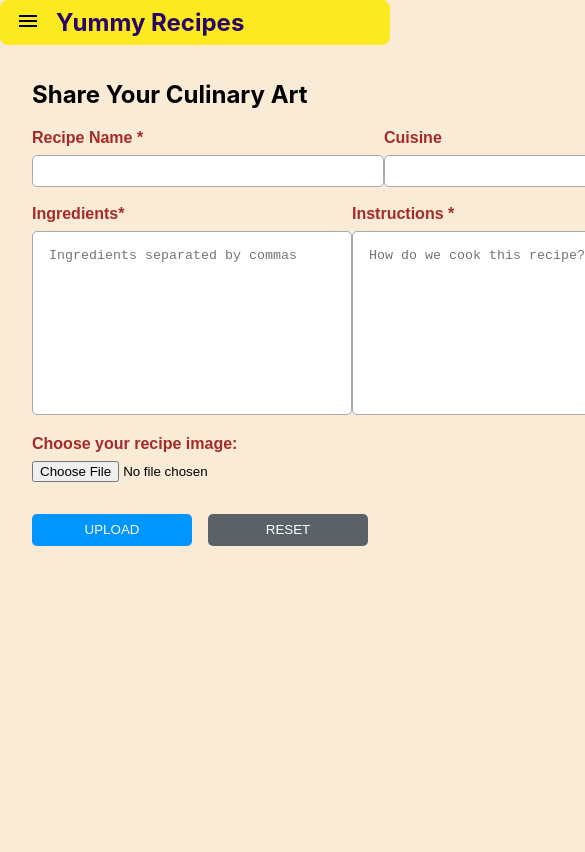
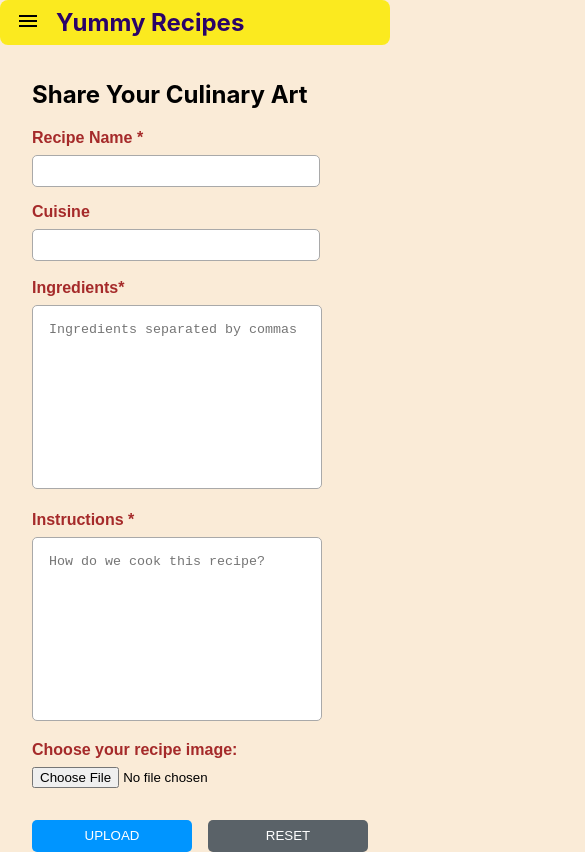
Before and after one commit to rjtbansal/YummyRecipes, a React (Create React App) app in the folder client/: page /upload in a window 390 px wide. Shown: the top 852 px of the page, 585 px wide, since content can reach past the window. Built offline with nearby package versions, Linux system fonts and the light colour scheme.

Commit message:
styled upload recipes page as per mobile and tablet

```diff
--- a/client/src/pages/UploadRecipes/UploadRecipes.js
+++ b/client/src/pages/UploadRecipes/UploadRecipes.js
@@ -66,7 +66,7 @@ export default class UploadRecipes extends React.Component {
             return <Redirect to= {this.state.redirect} />
         }
         return <div className="upload-recipes">
-            <h2>
+            <h2 className="upload-recipes__title">
                 Share Your Culinary Art
             </h2>
             <form method="post" onSubmit = {
@@ -98,8 +98,10 @@ export default class UploadRecipes extends React.Component {
                     <label className="upload-recipes__label" htmlFor="image">Choose your recipe image:</label>
                     <input type="file" name="file" onChange= { e => {this.onChangeImageHandler(e)} } />
                 </div>
-                <button type="submit" className="upload-recipes--upload upload-recipes__button">UPLOAD</button>
-                <button type="reset" className="upload-recipes--reset upload-recipes__button">RESET</button>
+                <div className="upload-recipes__buttons">
+                    <button type="submit" className="upload-recipes--upload upload-recipes__button">UPLOAD</button>
+                    <button type="reset" className="upload-recipes--reset upload-recipes__button">RESET</button>
+                </div>
             </form>
         </div>
     }
--- a/client/src/pages/UploadRecipes/UploadRecipes.scss
+++ b/client/src/pages/UploadRecipes/UploadRecipes.scss
@@ -1,6 +1,15 @@
+@import '../../styles/mixins';
+
 .upload-recipes {
     margin-top: 5rem;
     margin-left: 2rem;
+
+    &__title{
+
+        @include tablet {
+            text-align: center;
+        }
+    }
 
     &__label {
         color: brown;
@@ -18,6 +27,11 @@
         margin-bottom: 1rem;
         margin-top: 0.5rem;
         border: 1px solid darkgray;
+        box-sizing: unset; //had messed up textarea
+
+        @include mobile {
+            max-width: 16rem;
+        }
     }
 
     &__subdiv {
@@ -31,18 +45,36 @@
         border-radius: 5px;
         border: 1px solid darkgray;
         height: 2rem;
+
+        @include mobile {
+            max-width: 18rem;
+        }
     }
 
     &__inputsdiv, &__textareadiv {
         display: flex;
         justify-content: space-between;
         width: 50%;
+
+        @include mobile {
+            flex-direction: column;
+        }
+
+        @include tablet {
+            flex-direction: row;
+            width: 100%;
+            justify-content: space-evenly;
+        }
     }
 
     &__uploaddiv {
         display: flex;
         flex-direction: column;
         margin-bottom: 2rem;
+
+        @include tablet {
+            align-items: center;
+        }
     }
 
     &--upload{
@@ -63,6 +95,14 @@
          }
     }
 
+    &__buttons {
+
+        @include tablet {
+            display: flex;
+            justify-content: center;
+        }
+    }
+
     &__button {
         width: 10rem;
         border-radius: 5px;
@@ -70,4 +110,9 @@
         border-style: none;
         cursor: pointer;
     }
+
+
+    @include tablet {
+        margin-top: 10rem;
+    }
 }
```
